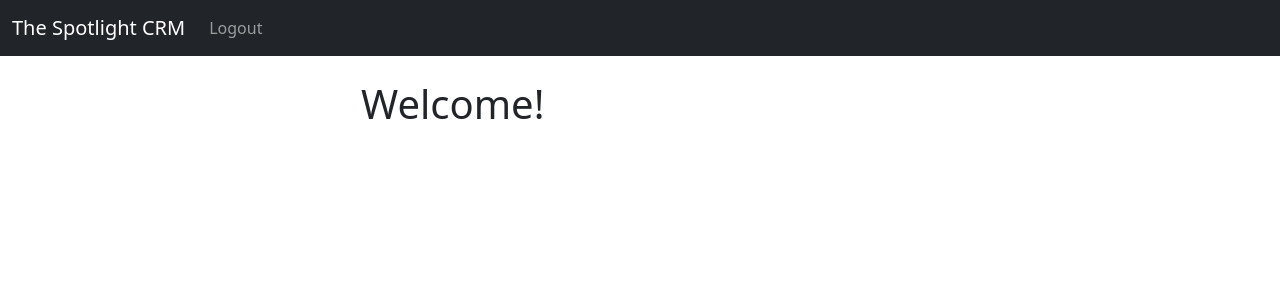
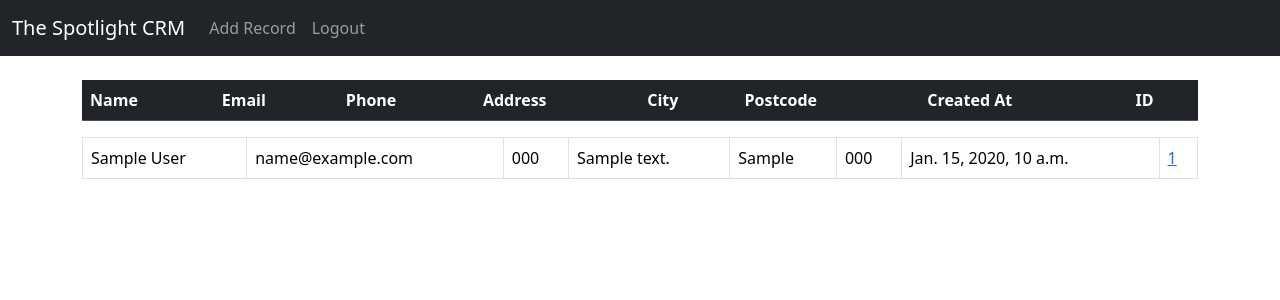
Before and after one commit to CLebby-code/Django-CRM, a Django app: page / in a window 1280 px wide. Shown: the top 300 px of the page. Run offline with Django 4.2, Linux system fonts and the light colour scheme; a user stored in the database is signed in; tables that the repository leaves empty hold one stand-in row (values such as "Sample post"); lists and menus that the app fills with data are empty.

Commit message:
Records Added

```diff
--- a/website/Templates/home.html
+++ b/website/Templates/home.html
@@ -1,16 +1,55 @@
 {% extends 'base.html' %}
 
 {% block content %}
-<div class="col-md-6 offset-md-3">
+
+
+
   {% if user.is_authenticated %}
-<h1>Welcome!</h1>
-{% if customer %}
-{% for customer in customers %}
-      {{ customer }}<br/>
-{% endfor %}
+
+
+
+<table class="table table-dark table-striped ">
+  <thead>
+    <tr>
+      <th scope="col">Name</th>
+      <th scope="col">Email</th>
+      <th scope="col">Phone</th>
+      <th scope="col">Address</th>
+      <th scope="col">City</th>
+      <th scope="col">Postcode</th>
+      <th scope="col">Created At</th>
+      <th scope="col">ID</th>
+    </tr>
+    </thead>
+  <tbody>
+  <table class="table table-hover table table-bordered --bs-info-bg-subtle">
+
+  <tr>
+    {% if customers %}
+    {% for customer in customers %}
+              <tr>
+              <td>{{ customer.first_name }} {{ customer.last_name }} </td>
+              <td>{{ customer.email }}</td>
+              <td> {{ customer.phone }}</td>
+              <td> {{ customer.address }}</td>
+              <td> {{ customer.city }}</td>
+              <td> {{ customer.postcode }}</td>
+              <td> {{ customer.created_at }}</td>
+              <td><a href="{% url 'record' customer.id %}">{{ customer.id }}</td></a>
+
+              </tr>
+          {% endfor %}
+
 {% endif %}
 
+</table>
+</tbody>
+</table>
+
+
 {% else %}
+<div class="col-md-6 offset-md-3">
+
 <h1>Login</h1>
 <br/>
 
--- a/website/Templates/navbar.html
+++ b/website/Templates/navbar.html
@@ -6,21 +6,30 @@
     </button>
     <div class="collapse navbar-collapse" id="navbarSupportedContent">
       <ul class="navbar-nav me-auto mb-2 mb-lg-0">
+
         {% if user.is_authenticated %}
+
+        <li class="nav-item">
+          <a class="nav-link" href="{% url 'add_record' %}">Add Record</a>
+        </li>
+
         <li class="nav-item">
           <a class="nav-link" href="{% url 'logout' %}">Logout</a>
         </li>
+
         {% else %}
+
         <li class="nav-item">
           <a class="nav-link" href="{% url 'register' %}">Register</a>
         </li>
+
         <li class="nav-item">
           <a class="nav-link" href="{% url 'home' %}">Login</a>
         </li>
+
         {% endif %}
 
          </ul>
-
-    </div>
+       </div>
   </div>
 </nav>
--- a/website/models.py
+++ b/website/models.py
@@ -1,5 +1,4 @@
 from django.db import models
-
 
 class Customer(models.Model):
     created_at  = models.DateTimeField(auto_now_add=True) #Anytime a new customer record is created Django puts a time stamp on that
--- a/website/urls.py
+++ b/website/urls.py
@@ -8,5 +8,9 @@ urlpatterns = [
    # path('login/', views.login_user, name='login'),
     path('logout/', views.logout_user, name='logout'),
     path('register/', views.register_user, name='register'),
+    path('record/<int:pk>', views.customer_record, name='record'),
+    path('delete_record/<int:pk>', views.delete_record, name='delete_record'),
+    path('add_record', views.add_record, name='add_record'),
+     path('update_record/<int:pk>', views.update_record, name='update_record'),
 
 ]
--- a/website/views.py
+++ b/website/views.py
@@ -1,10 +1,8 @@
 from django.shortcuts import render, redirect
 from django.contrib.auth import authenticate, login, logout
 from django.contrib import messages
-from .forms  import SignUpForm
+from .forms  import SignUpForm, AddRecordForm
 from .models import Customer
-
-
 
 def home(request):
         customers = Customer.objects.all()
@@ -16,12 +14,13 @@ def home(request):
             if user is not None:
                 login(request, user)
                 messages.success(request, "Login Successful!")
-                return render(request,'home.html')
+                return redirect('home')
+
             else:
                 messages.success(request, "Whoops, There Was A Problem Logging You In, Please Try Again..")
-                return ('home')
+                return redirect('home')
         else:
-            return render(request, 'home.html', {'customers':Customer})
+            return render(request,'home.html', {'customers': customers })
 
 def logout_user (request):
     logout(request)
@@ -44,5 +43,49 @@ def register_user(request):
                 form=SignUpForm()
                 return render(request, 'register.html', {'form':form})
 
+def customer_record(request, pk):
+      if request.user.is_authenticated:
+            customer_record = Customer.objects.get(id=pk)
+            return render(request, 'record.html', {'customer_record':customer_record})
+      else:
+             messages.success(request, "You Need To Be Logged In To View That Page!")
+             return redirect('home')
 
-#Request is sent to backend here, we pass it nito the view and return the homepage in the first example.
+
+def delete_record(request, pk):
+    if request.user.is_authenticated:
+        delete_customer = Customer.objects.get(id=pk)
+        delete_customer.delete()
+        messages.success(request, "Record Deleted Successfully!")
+        return redirect('home')
+    else:
+        messages.success(request, "Uh oh... You Need To Be Logged In To Do That...")
+        return redirect('home')
+
+
+
+def add_record(request):
+    form = AddRecordForm(request.POST or None)
+    if request.user.is_authenticated:
+        if request.method == "POST":
+            if form.is_valid():
+                add_record = form.save()
+                messages.success(request, "Record Added Successfully!")
+                return redirect('home')
+        return render(request, 'add_record.html', {'form': form})
+    else:
+        messages.success(request, "Uh Oh, You Need To Be Logged In To Do That...")
+        return redirect('home')
+
+def update_record(request, pk):
+     if request.user.is_authenticated:
+          current_customer = Customer.objects.get(id=pk)
+          form = AddRecordForm(request.POST or None, instance=current_customer)
+          if form.is_valid():
+               form.save()
+               messages.success(request, "Record Has Been Updated!")
+               return redirect('home')
+          return render(request, 'update_record.html', {'form': form})
+     else:
+          messages.success(request, "Uh Oh, You Need To Be Logged In To Do That...")
+          return redirect('home')
```
Also changed, not shown: docker-compose.yml (added, +24 -0 lines), mydb.py (+2 -14 lines), requirements.txt (added, +7 -0 lines), website/Templates/add_record.html (added, +18 -0 lines), website/Templates/record.html (added, +50 -0 lines), website/Templates/update_record.html (added, +19 -0 lines), website/forms.py (+15 -0 lines), 3 other files.
